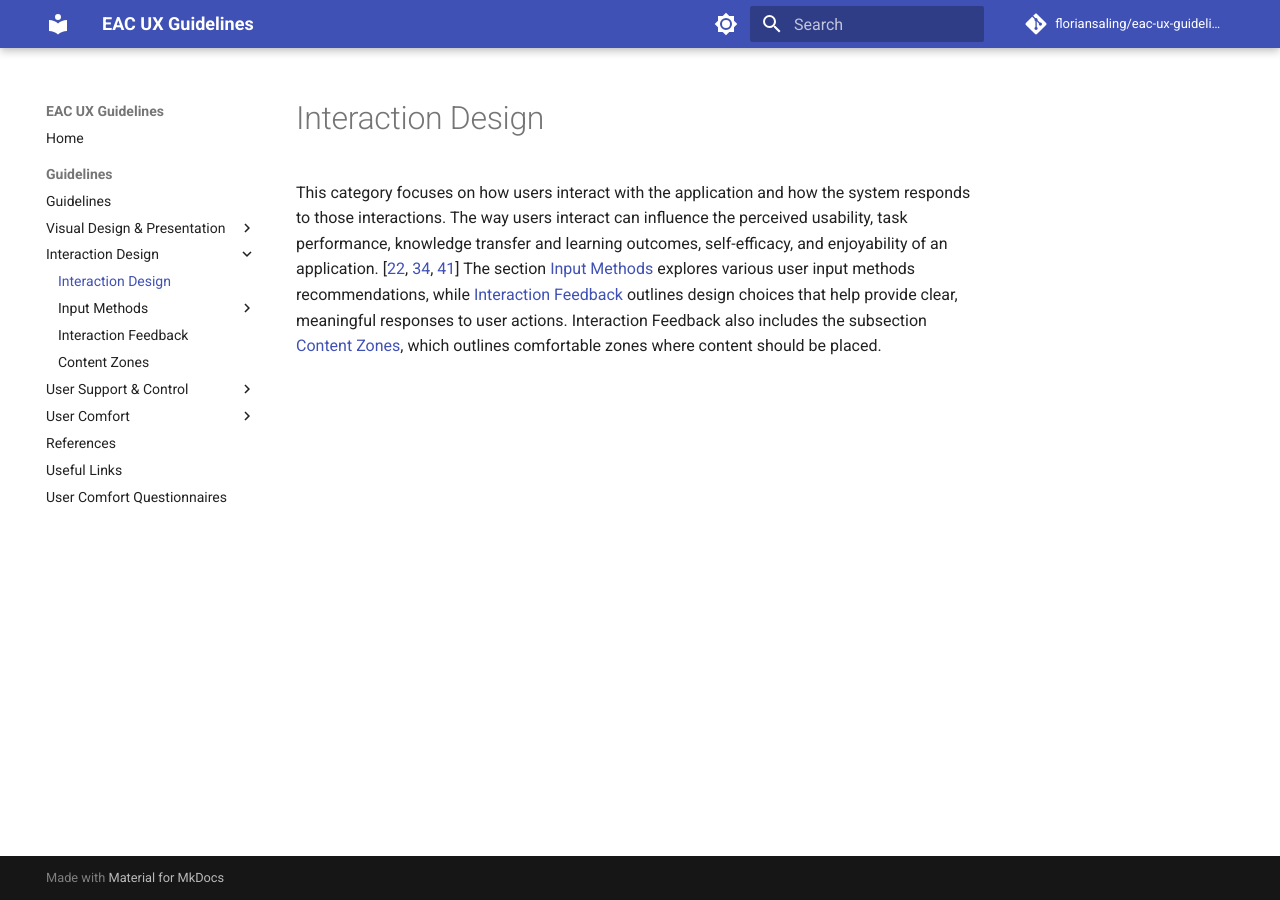
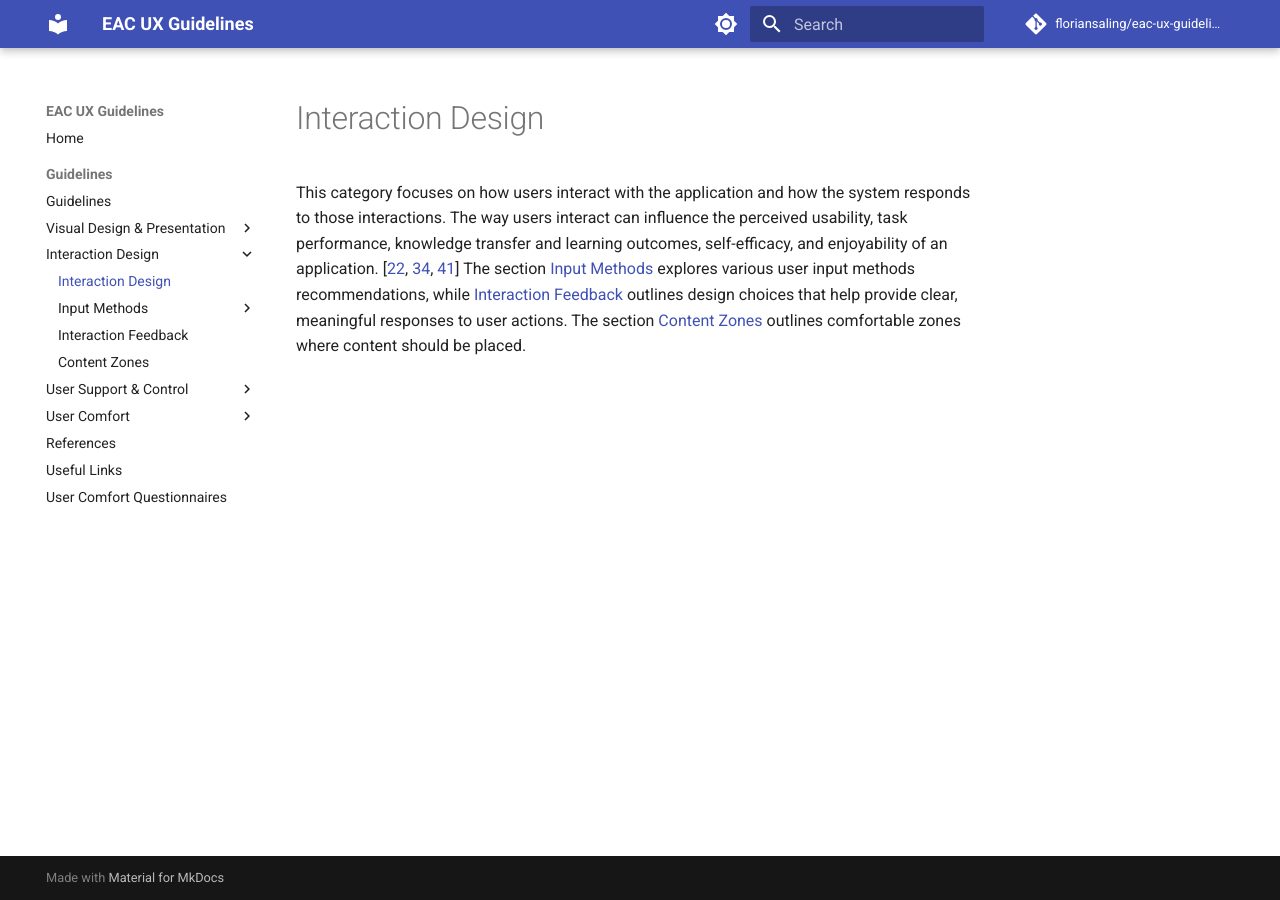
Before and after one commit to floriansaling/eac-ux-guidelines, an MkDocs documentation site: the page built from docs/Interaction-Design.md, in a window 1280 px wide. Built offline with MkDocs 1.6.1 and Material for MkDocs 9.7.7, drawn with Linux system fonts in a browser that asks for light colours; comment, search, counter and statistics services are not loaded.

Commit message:
Update Interaction-Design.md
corrected sentence about content zones

```diff
--- a/docs/Interaction-Design.md
+++ b/docs/Interaction-Design.md
@@ -1,4 +1,4 @@
 ---
 title: Interaction Design
 ---
-This category focuses on how users interact with the application and how the system responds to those interactions. The way users interact can influence the perceived usability, task performance, knowledge transfer and learning outcomes, self-efficacy, and enjoyability of an application. \[[22](References.md#ref-22), [34](References.md#ref-34), [41](References.md#ref-41)\] The section [Input Methods ](Input-Methods.md)explores various user input methods recommendations, while [Interaction Feedback](Interaction-Feedback.md) outlines design choices that help provide clear, meaningful responses to user actions. Interaction Feedback also includes the subsection [Content Zones](Content-Zones.md), which outlines comfortable zones where content should be placed.
+This category focuses on how users interact with the application and how the system responds to those interactions. The way users interact can influence the perceived usability, task performance, knowledge transfer and learning outcomes, self-efficacy, and enjoyability of an application. \[[22](References.md#ref-22), [34](References.md#ref-34), [41](References.md#ref-41)\] The section [Input Methods ](Input-Methods.md)explores various user input methods recommendations, while [Interaction Feedback](Interaction-Feedback.md) outlines design choices that help provide clear, meaningful responses to user actions. The section [Content Zones](Content-Zones.md) outlines comfortable zones where content should be placed.
```
